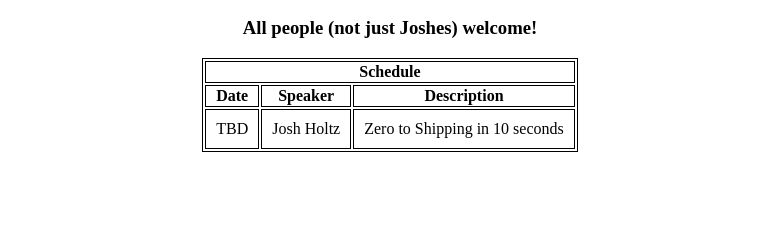
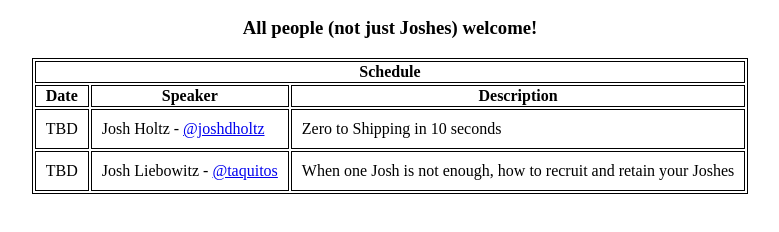
Before and after one commit to joshdholtz/joshconf, a plain HTML site: page index.html in a window 1280 px wide. Shown: the part 96-328 px from the top of the page, without its empty margins (250-1029 px from the left). Drawn offline with Linux system fonts and the light colour scheme.

Commit message:
Update index.html

```diff
--- a/index.html
+++ b/index.html
@@ -25,8 +25,13 @@
         </tr>
         <tr>
           <td>TBD</td>
-          <td>Josh Holtz</td>
+          <td>Josh Holtz - <a href="https://twitter.com/joshdholtz" target="_blank">@joshdholtz</a></td>
           <td>Zero to Shipping in 10 seconds</td>
+        </tr>
+        <tr>
+          <td>TBD</td>
+          <td>Josh Liebowitz - <a href="https://twitter.com/taquitos" target="_blank">@taquitos</a></td>
+          <td>When one Josh is not enough, how to recruit and retain your Joshes</td>
         </tr>
       </table>
     </center>
```
